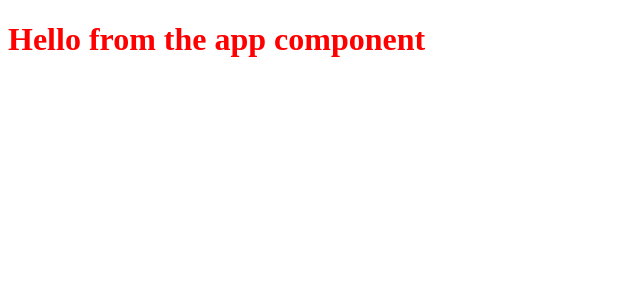
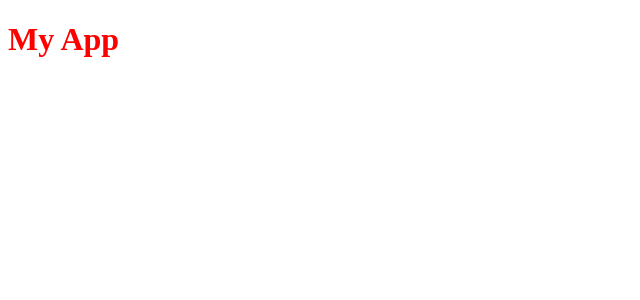
Before and after one commit to Tofu-Gang/brad_traversy_feedback_app, a React (Create React App) app: page / in a window 1280 px wide. Shown: the top 300 px of the page, without its empty margins (0-640 px from the left). Built offline with nearby package versions, Linux system fonts and the light colour scheme.

Commit message:
9. Intro To JSX

```diff
--- a/src/App.js
+++ b/src/App.js
@@ -1,6 +1,8 @@
 function App() {
   return(
-    <h1>Hello from the app component</h1>
+    <div className="container">
+      <h1>My App</h1>
+    </div>
   );
 }
 
```
